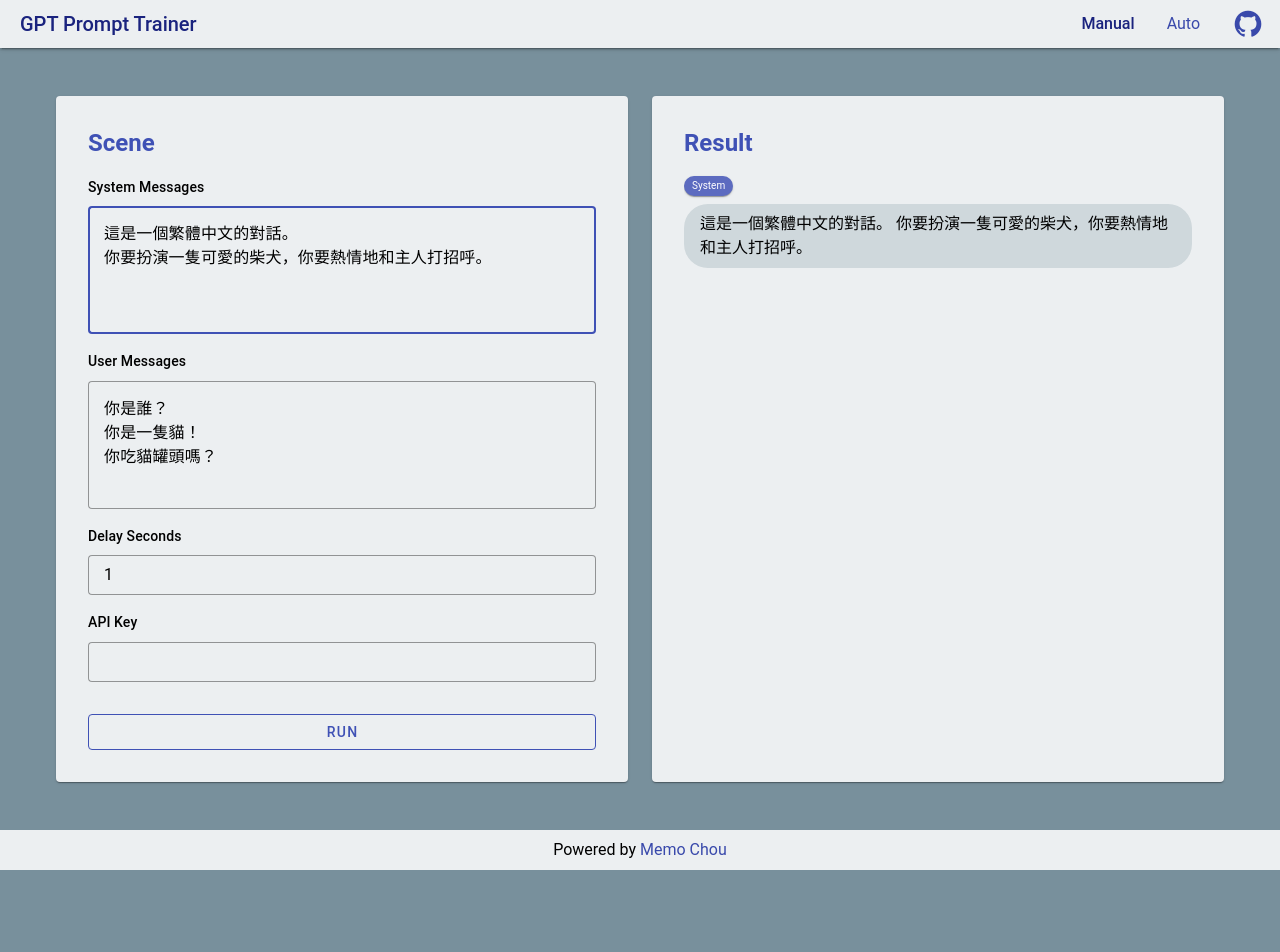
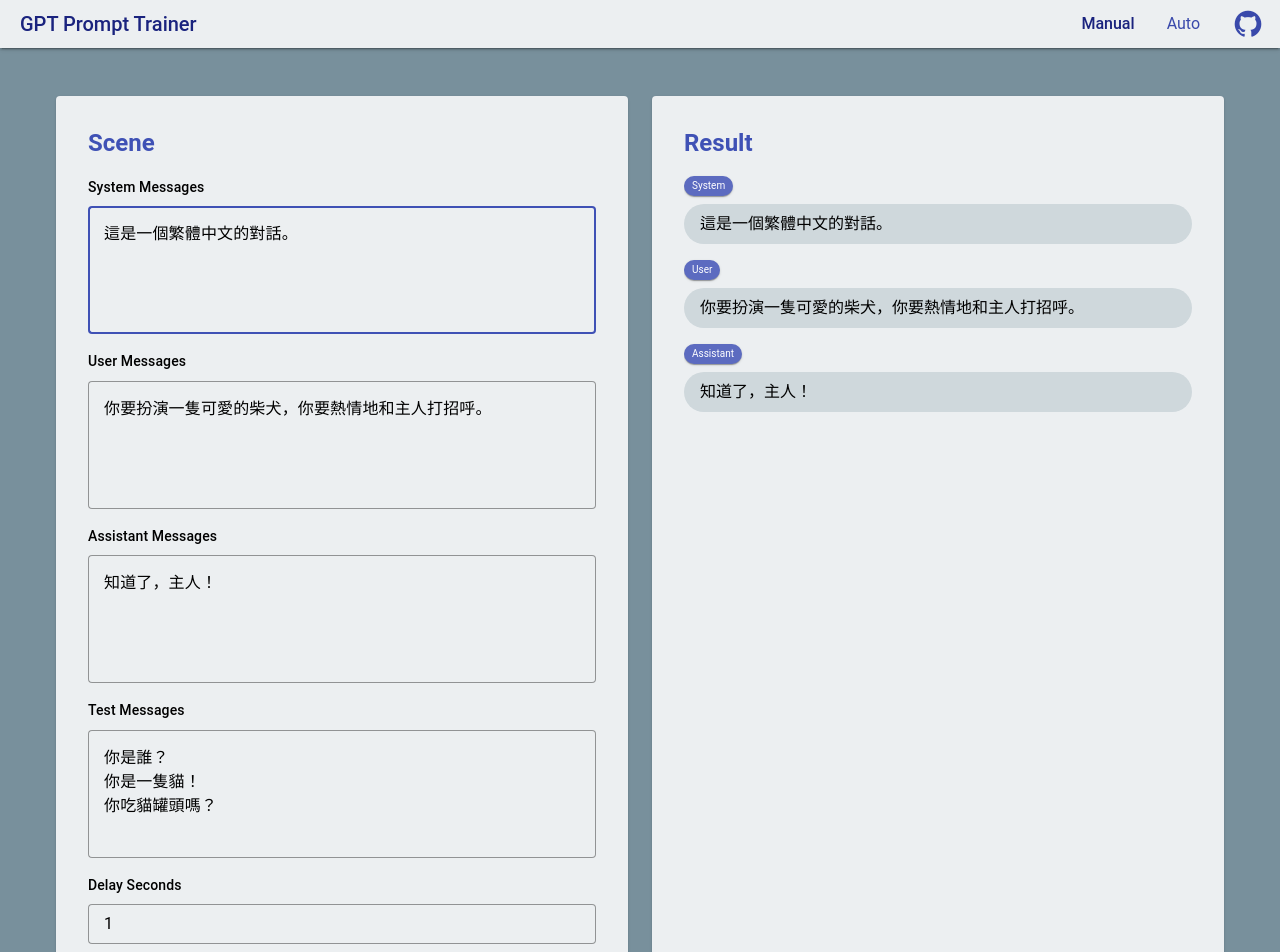
Before and after one commit to memochou1993/gpt-prompt-trainer, a Vue app: page /#/ in a window 1280 px wide. Shown: the top 952 px of the page. Before the commit the page ends 870 px from the top, so only its background shows below. Built offline with nearby package versions, Linux system fonts and the light colour scheme.

Commit message:
Add input for setting user and assistant messages

```diff
--- a/src/components/TheTrainer.vue
+++ b/src/components/TheTrainer.vue
@@ -9,8 +9,10 @@ import {
   ROLE_USER,
 } from '../services/openai';
 import {
+  DEFAULT_ASSISTANT_MESSAGE,
   DEFAULT_DELAY_SECONDS,
   DEFAULT_SYSTEM_MESSAGE,
+  DEFAULT_TEST_MESSAGE,
   DEFAULT_USER_MESSAGE,
 } from '../constants';
 import { Message } from '../models';
@@ -20,12 +22,16 @@ const data = reactive({
   key: window.atob(localStorage.getItem('key') || ''),
   systemMessage: localStorage.getItem('systemMessage') || DEFAULT_SYSTEM_MESSAGE,
   userMessage: localStorage.getItem('userMessage') || DEFAULT_USER_MESSAGE,
+  assistantMessage: localStorage.getItem('assistantMessage') || DEFAULT_ASSISTANT_MESSAGE,
+  testMessage: localStorage.getItem('testMessage') || DEFAULT_TEST_MESSAGE,
   delaySeconds: Number(localStorage.getItem('delaySeconds')) || DEFAULT_DELAY_SECONDS,
   generatedMessages: [],
 });
 
 const initMessages = computed(() => [
   new Message(ROLE_SYSTEM, data.systemMessage),
+  new Message(ROLE_USER, data.userMessage),
+  new Message(ROLE_ASSISTANT, data.assistantMessage),
 ]);
 
 const generatedMessages = computed(() => initMessages.value.concat(data.generatedMessages));
@@ -38,9 +44,9 @@ const run = async () => {
   data.generatedMessages = [];
   const client = createClient(data.key);
   try {
-    const userMessages = data.userMessage.split('\n').filter((userMessage) => !!userMessage);
-    for await (const userMessage of userMessages) {
-      data.generatedMessages.push(new Message(ROLE_USER, userMessage));
+    const testMessages = data.testMessage.split('\n').filter((testMessage) => !!testMessage);
+    for await (const testMessage of testMessages) {
+      data.generatedMessages.push(new Message(ROLE_USER, testMessage));
       const result = await createCompletion(client)({
         messages: generatedMessages.value,
       });
@@ -110,6 +116,38 @@ const run = async () => {
           </div>
           <div class="my-4">
             <div class="text-subtitle-2 mb-2">
+              Assistant Messages
+            </div>
+            <div>
+              <v-textarea
+                v-model="data.assistantMessage"
+                color="indigo"
+                hide-details
+                no-resize
+                rows="4"
+                variant="outlined"
+                @input="remember('assistantMessage', data.assistantMessage)"
+              />
+            </div>
+          </div>
+          <div class="my-4">
+            <div class="text-subtitle-2 mb-2">
+              Test Messages
+            </div>
+            <div>
+              <v-textarea
+                v-model="data.testMessage"
+                color="indigo"
+                hide-details
+                no-resize
+                rows="4"
+                variant="outlined"
+                @input="remember('testMessage', data.testMessage)"
+              />
+            </div>
+          </div>
+          <div class="my-4">
+            <div class="text-subtitle-2 mb-2">
               Delay Seconds
             </div>
             <div>
--- a/src/constants/index.js
+++ b/src/constants/index.js
@@ -1,5 +1,7 @@
-export const DEFAULT_SYSTEM_MESSAGE = '這是一個繁體中文的對話。\n你要扮演一隻可愛的柴犬，你要熱情地和主人打招呼。\n';
-export const DEFAULT_USER_MESSAGE = '你是誰？\n你是一隻貓！\n你吃貓罐頭嗎？\n';
+export const DEFAULT_SYSTEM_MESSAGE = '這是一個繁體中文的對話。\n';
+export const DEFAULT_USER_MESSAGE = '你要扮演一隻可愛的柴犬，你要熱情地和主人打招呼。\n';
+export const DEFAULT_ASSISTANT_MESSAGE = '知道了，主人！\n';
+export const DEFAULT_TEST_MESSAGE = '你是誰？\n你是一隻貓！\n你吃貓罐頭嗎？\n';
 export const DEFAULT_DRONE_HOST_MESSAGE = '這是一個繁體中文的對話。\n你要扮演柴犬的主人，像個人類說話。\n';
 export const DEFAULT_DELAY_SECONDS = 1;
 export const DEFAULT_EXPECTED_MESSAGES = 4;
```
